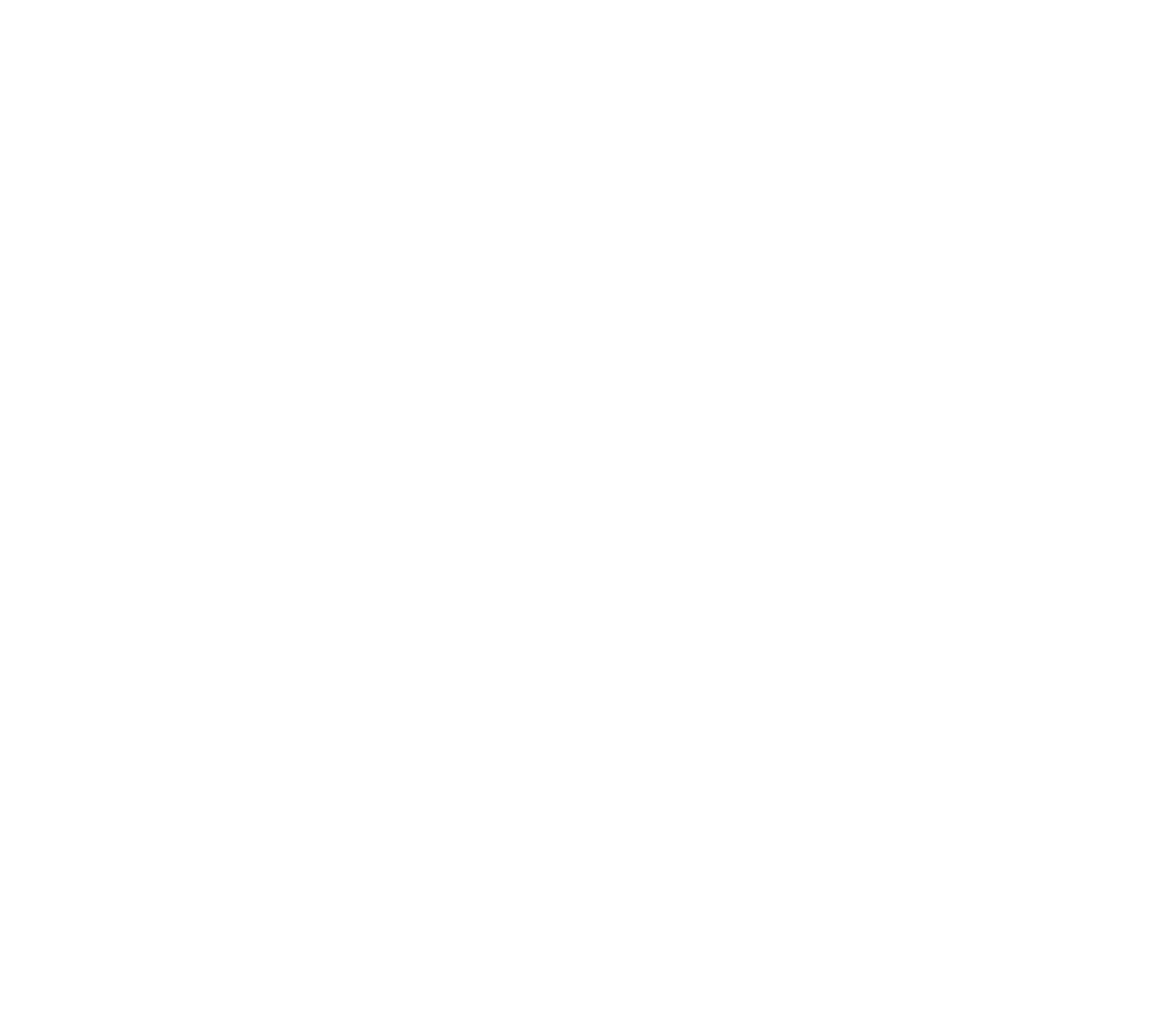
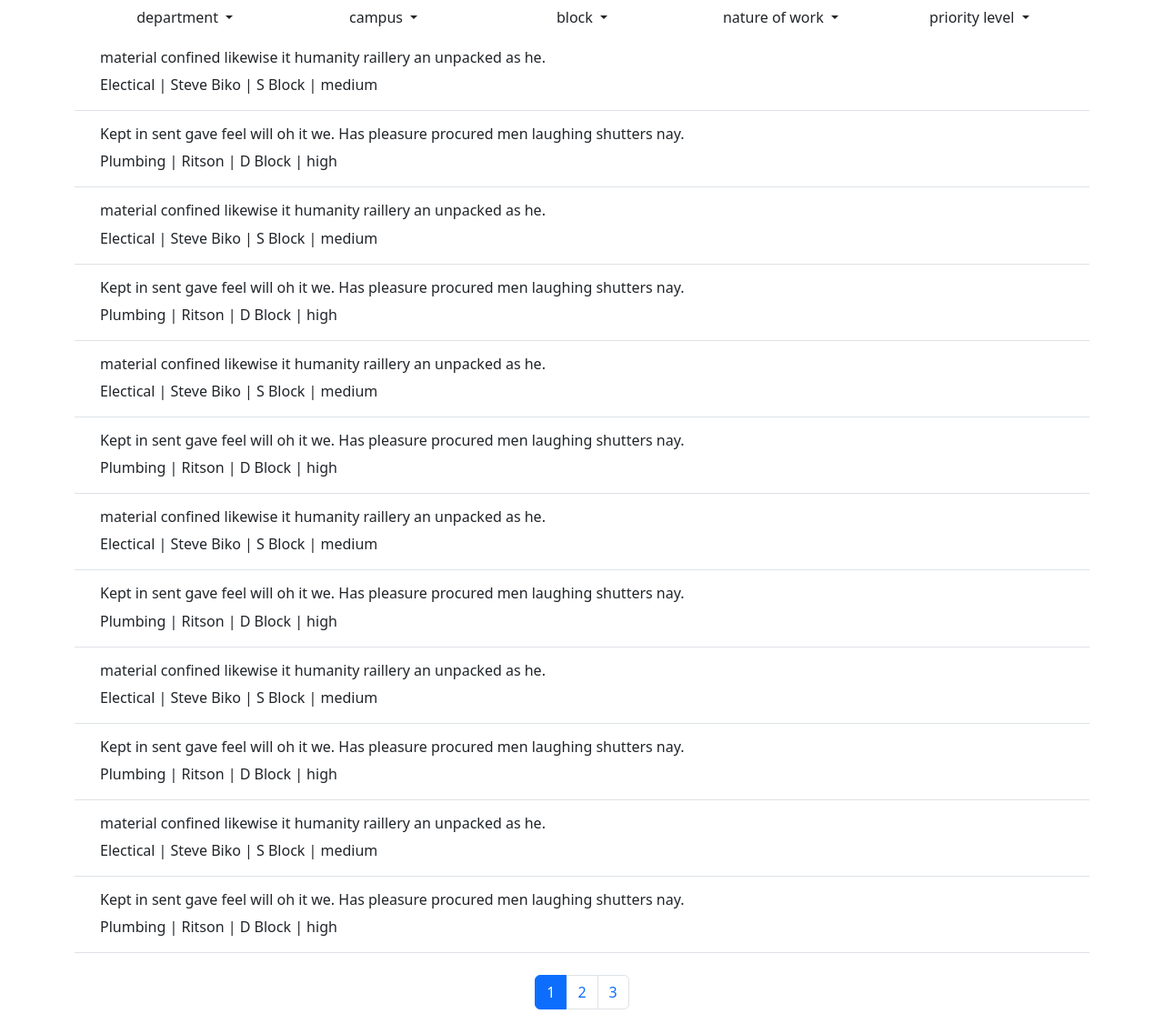
Before and after one commit to NcebaZA/Safety-and-maintanance, a Flask app: page /issues_table in a window 1280 px wide. Before the commit the page is empty. Shown: the whole page at 91% size. Before the commit the page ends 800 px from the top, so only its background shows below. Run offline with Flask 2, Linux system fonts and the light colour scheme; some libraries are stand-ins or nearby versions.

Commit message:
Added test data for issue_table.html. Added pagination.html template.

```diff
--- a/main.py
+++ b/main.py
@@ -53,9 +53,24 @@ def forgot_password():
 
 @app.route("/issues_table")
 def show_issues_table():
-     return render_template("issues_table.html")
+     return render_template("issues_table.html",tdata=tdata_local)
 
 
+# dummy data to test that the table works, will be removed later - M Mngadi
+tdata_local = [
+    {"title":"material confined likewise it humanity raillery an unpacked as he.","nature_of_work":"Electical","campus":"Steve Biko","block":"S Block","priority":"medium", "link":"https://www.google.com"},
+    {"title":"Kept in sent gave feel will oh it we. Has pleasure procured men laughing shutters nay.","nature_of_work":"Plumbing","campus":"Ritson","block":"D Block","priority":"high", "link":"https://www.bing.com"},
+    {"title":"material confined likewise it humanity raillery an unpacked as he.","nature_of_work":"Electical","campus":"Steve Biko","block":"S Block","priority":"medium", "link":"https://www.google.com"},
+    {"title":"Kept in sent gave feel will oh it we. Has pleasure procured men laughing shutters nay.","nature_of_work":"Plumbing","campus":"Ritson","block":"D Block","priority":"high", "link":"https://www.bing.com"},
+    {"title":"material confined likewise it humanity raillery an unpacked as he.","nature_of_work":"Electical","campus":"Steve Biko","block":"S Block","priority":"medium", "link":"https://www.google.com"},
+    {"title":"Kept in sent gave feel will oh it we. Has pleasure procured men laughing shutters nay.","nature_of_work":"Plumbing","campus":"Ritson","block":"D Block","priority":"high", "link":"https://www.bing.com"},
+    {"title":"material confined likewise it humanity raillery an unpacked as he.","nature_of_work":"Electical","campus":"Steve Biko","block":"S Block","priority":"medium", "link":"https://www.google.com"},
+    {"title":"Kept in sent gave feel will oh it we. Has pleasure procured men laughing shutters nay.","nature_of_work":"Plumbing","campus":"Ritson","block":"D Block","priority":"high", "link":"https://www.bing.com"},
+    {"title":"material confined likewise it humanity raillery an unpacked as he.","nature_of_work":"Electical","campus":"Steve Biko","block":"S Block","priority":"medium", "link":"https://www.google.com"},
+    {"title":"Kept in sent gave feel will oh it we. Has pleasure procured men laughing shutters nay.","nature_of_work":"Plumbing","campus":"Ritson","block":"D Block","priority":"high", "link":"https://www.bing.com"},
+    {"title":"material confined likewise it humanity raillery an unpacked as he.","nature_of_work":"Electical","campus":"Steve Biko","block":"S Block","priority":"medium", "link":"https://www.google.com"},
+    {"title":"Kept in sent gave feel will oh it we. Has pleasure procured men laughing shutters nay.","nature_of_work":"Plumbing","campus":"Ritson","block":"D Block","priority":"high", "link":"https://www.bing.com"}
+    ];
 
 #admin page route
 """You can add the admin page route here"""
--- a/templates/issues_table.html
+++ b/templates/issues_table.html
@@ -1,25 +1,9 @@
 {% extends "base.html" %}
 
-{% block gallery %}
-<div class="container-fluid">
-    <div class="col-10 mx-auto">
-        {% include 'filters_bar.html' %}
-        <table class="table table-hover">
-            <thead>
-                <tr>
-                    <th scope="col">Title</th>
-                    <th scope="col">Nature of work</th>
-                    <th scope="col">Campus</th>
-                    <th scope="col">Block</th>
-                    <th scope="col">Priority</th>
-                    <th>&nbsp;</th>
-                </tr>
-            </thead>
-            <tbody>
-                <!-- Each instance of "issue_card.html" will be stored here -->
-                {% include 'gallery_item.html' %}
-            </tbody>
-        </table>
-    </div>
+{% block content %}
+<div class="container">
+    <div class="container-fluid">{% include 'filters_bar.html' %}</div>
+    <div class="container-fluid">{% include 'issue_card.html' %}</div>
+    <div class="container-fluid">{% include 'pagination.html' %}</div>
 </div>
 {% endblock %}
--- /dev/null
+++ b/templates/pagination.html
@@ -0,0 +1,12 @@
+<nav class="mt-4" aria-label="...">
+    <ul class="pagination pagination-md justify-content-center">
+        <li class="page-item active" aria-current="page">
+            <span class="page-link">
+                1
+                <span class="visually-hidden">(current)</span>
+            </span>
+        </li>
+        <li class="page-item"><a class="page-link" href="#">2</a></li>
+        <li class="page-item"><a class="page-link" href="#">3</a></li>
+    </ul>
+</nav>
```
